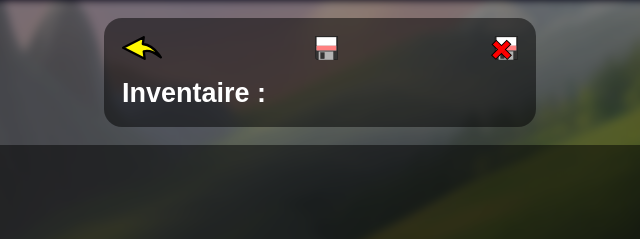
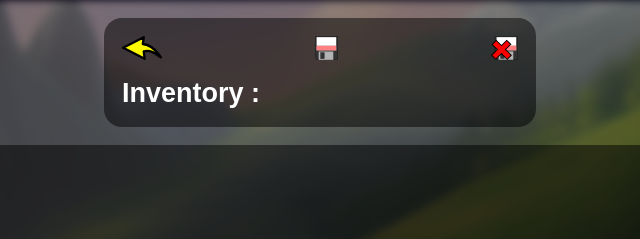
Before and after one commit to marl1/cyoajsengine, a website: page www/jeux/1_jeu_exemple/index.htm in a window 1280 px wide. Shown: the top 239 px of the page, 320-960 px from the left. Drawn offline with Linux system fonts and the light colour scheme; files whose address does not match are found by name.

Commit message:
Updated screenshot with English version.

```diff
--- a/www/jeux/1_jeu_exemple/index.htm
+++ b/www/jeux/1_jeu_exemple/index.htm
@@ -217,7 +217,7 @@ text-align:center;
             </a>
         </div>
         <div id="inventaire">
-        <h2> Inventaire :</h2>
+        <h2> Inventory :</h2>
             <div id="contenuInventaire">
             </div>
         </div>
```
Also changed, not shown: exemple.png.
